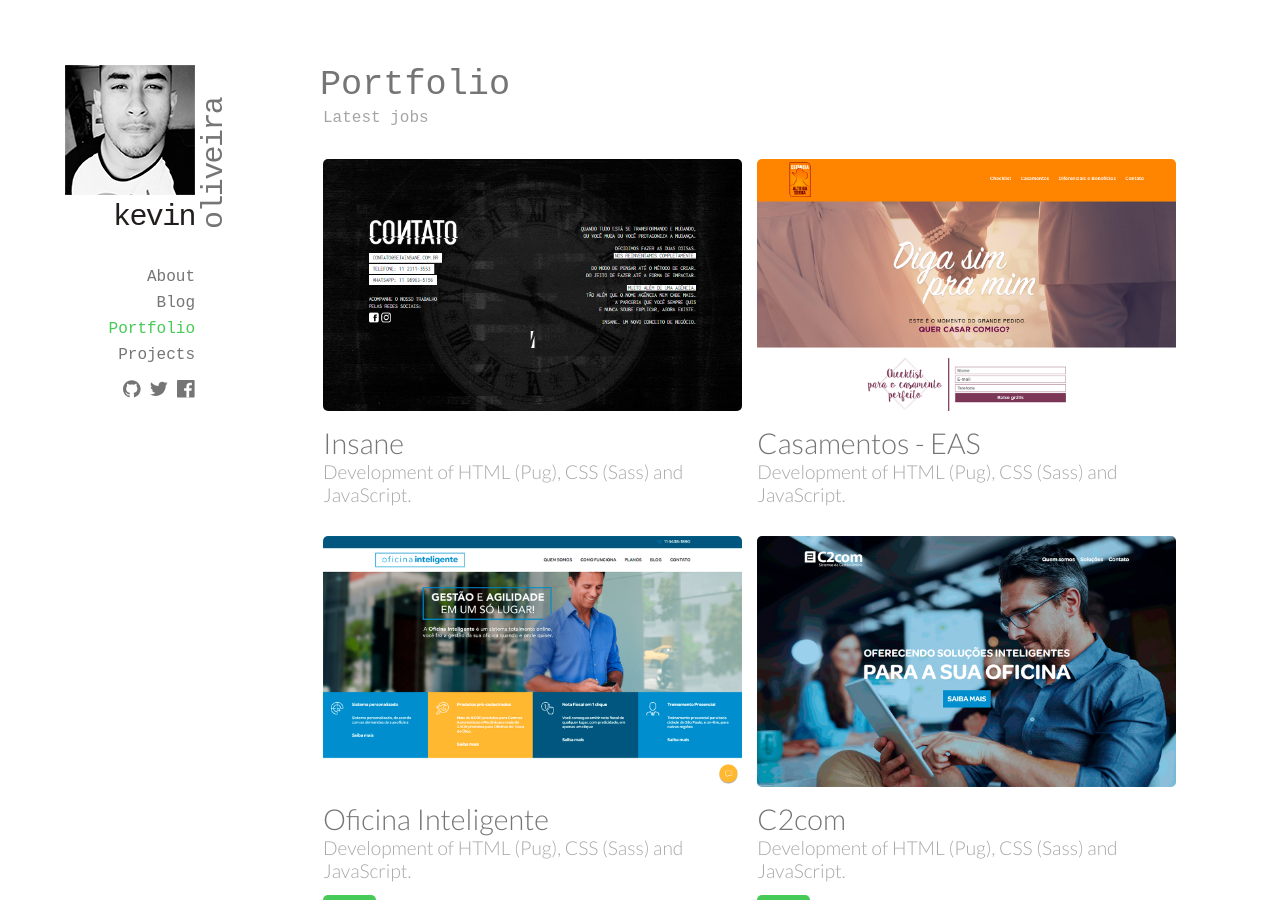
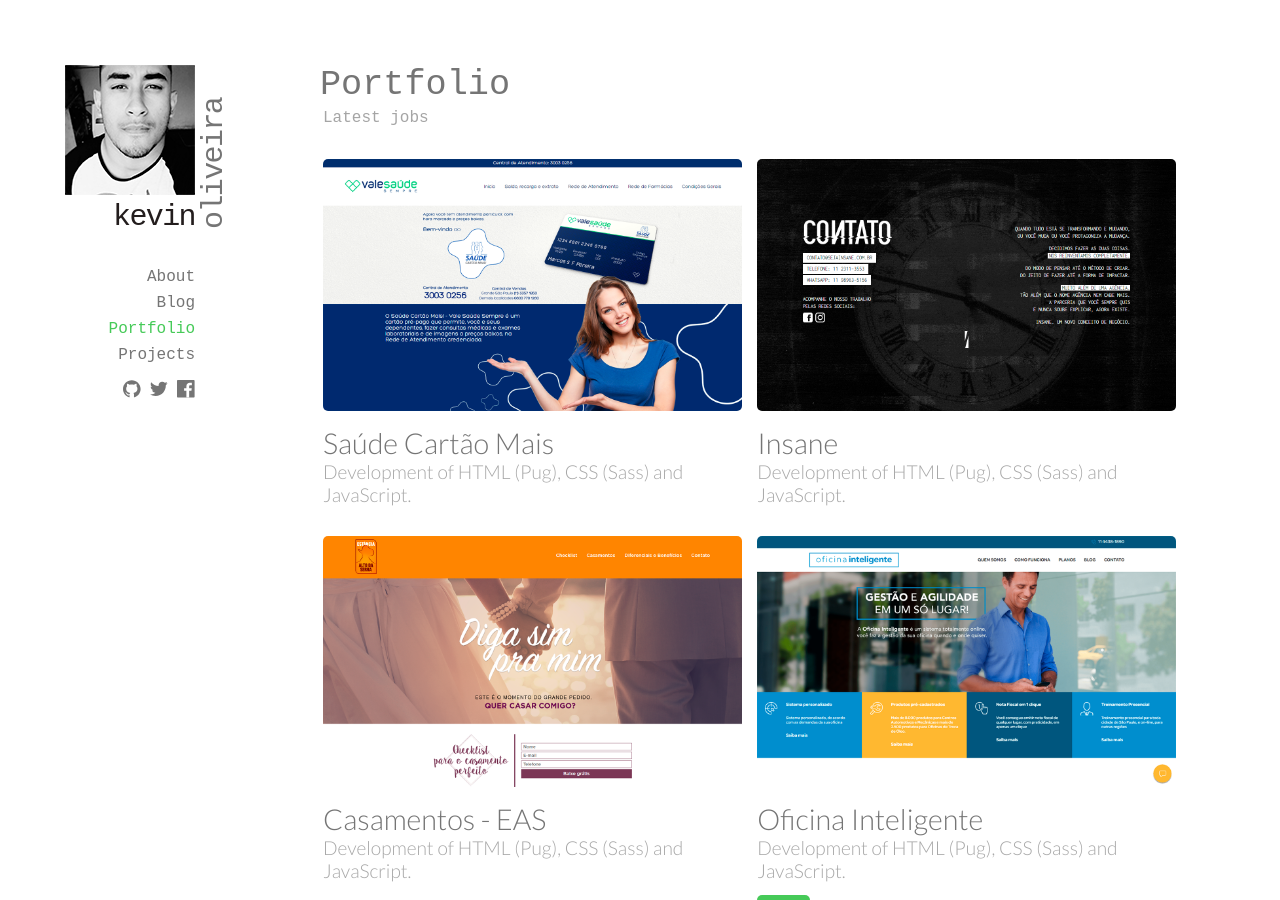
Before and after one commit to kvnol/kevinoliveira.com.br, a Jekyll site: the page built from portfolio/index.html, in a window 1280 px wide and 900 px high. Built offline with Jekyll 4.4.1, drawn with Linux system fonts in a browser that asks for light colours; some web fonts are replaced.

Commit message:
Add job - 'saude cartao mais'

```diff
--- a/portfolio/index.html
+++ b/portfolio/index.html
@@ -7,6 +7,14 @@ slug: portfolio
 
 <section class="portfolio-content">
   <ul class="portfolio-list">
+    <li class="portfolio-item">
+      <a href="http://www.valesaudesempre.com.br/saudecartaomais/" target="_blank"><img src="/assets/img/portfolio/portfolio-saudecartaomais.png" alt="Saúde Cartão Mais" class="portfolio-item_image"></a>
+      <article class="portfolio-item_content">
+        <h3 class="portfolio-item_title">Saúde Cartão Mais</h3>
+        <p class="portfolio-item_text">Development of HTML (Pug), CSS (Sass) and JavaScript.</p>
+      </article>
+    </li>
+
     <li class="portfolio-item">
       <a href="http://sejainsane.com.br/" target="_blank"><img src="/assets/img/portfolio/portfolio-transinsane.png" alt="INSANE" class="portfolio-item_image"></a>
       <article class="portfolio-item_content">
```
Also changed, not shown: assets/img/portfolio/portfolio-saudecartaomais.png (added).
